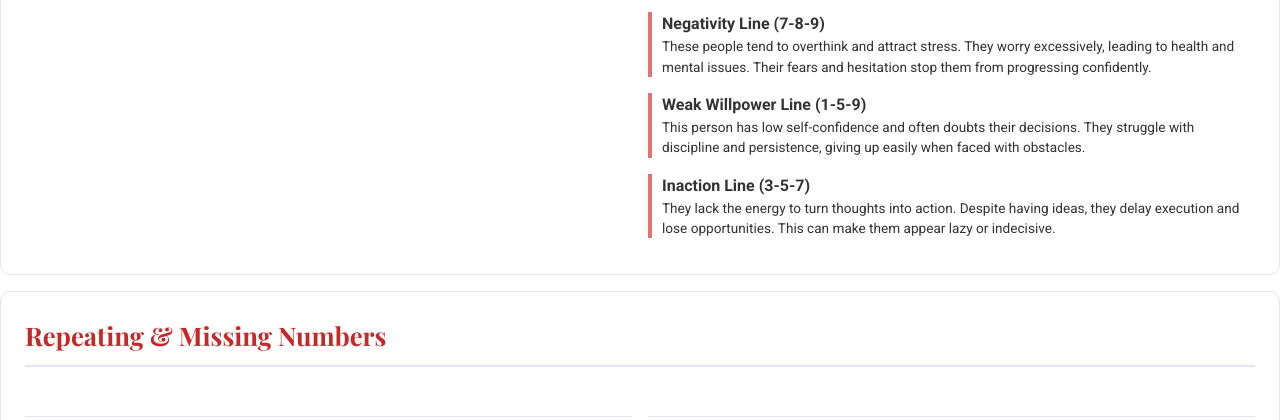
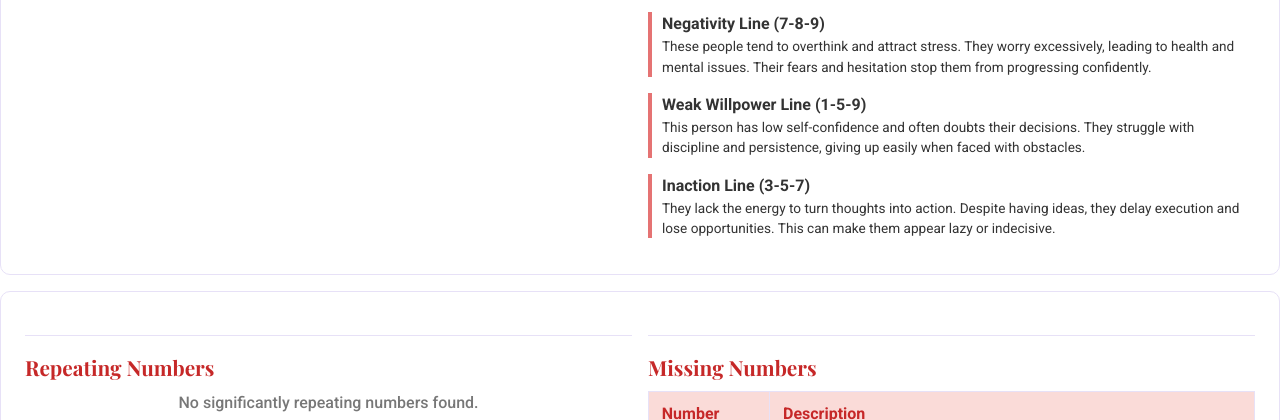
Before and after one commit to theplateofcode/numerology-software, a Flask app: template numerology_app/templates/numerology/report.html in a window 1280 px wide. Shown: the part 6080-6500 px from the top of the page. Run offline with Flask 3, Linux system fonts and the light colour scheme; the template is opened without the code that fills it: values that come from a table or form of the project are taken from there, others are empty; data comes from the database, SQL or seed files in the repository.

Commit message:
pdf horphaned heading fix 9

```diff
--- a/numerology_app/templates/numerology/report.html
+++ b/numerology_app/templates/numerology/report.html
@@ -415,7 +415,6 @@
 
     <section class="section page-break">
       <div class="card allow-page-break">
-          <h2>Repeating &amp; Missing Numbers</h2>
           <div class="grid-2">
               <div>
                   <h3>Repeating Numbers</h3>
```
